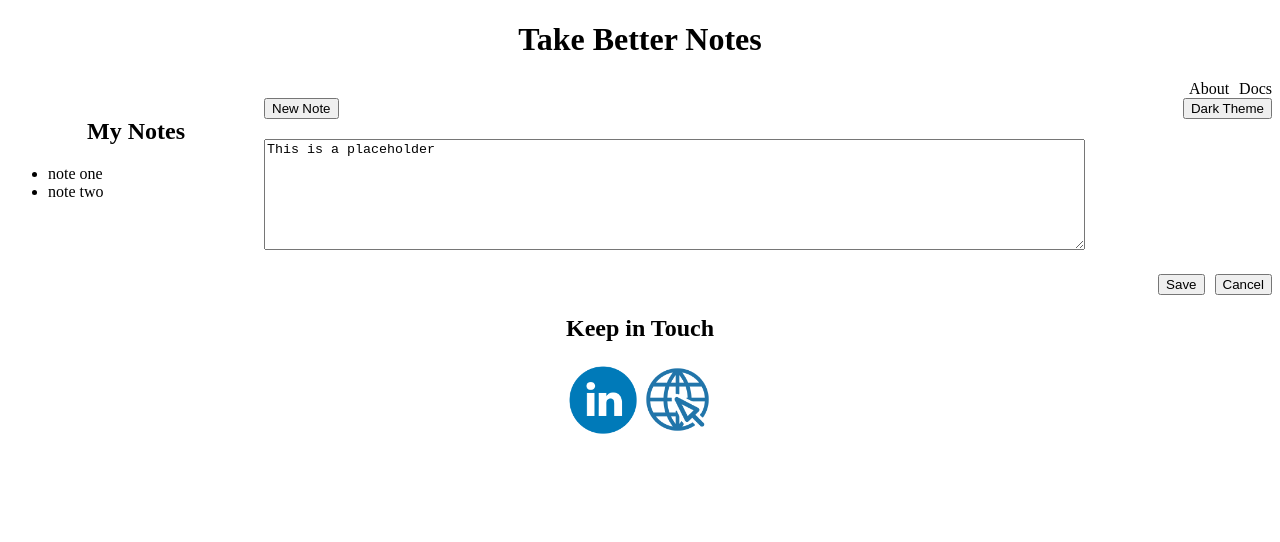
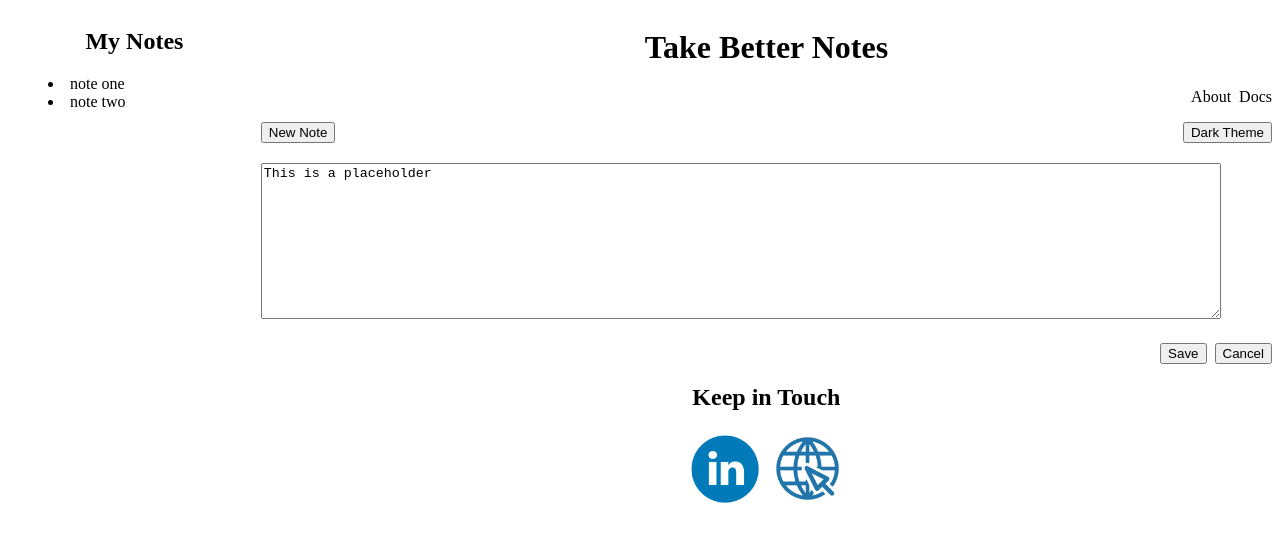
Before and after one commit to dlao7/1620_assignment1, a plain HTML site: page index.html in a window 1280 px wide. Drawn offline with Linux system fonts and the light colour scheme.

Commit message:
Changes layout of page to better match the assignment (sidebar and main section of the page are grid items, body is grid container). Changes all sizing units to relative units. Other minor adjustments to positioning of the elements inside the sidebar.

```diff
--- a/css/stylesheet.css
+++ b/css/stylesheet.css
@@ -1,43 +1,52 @@
 body{
-
+    max-height: 100vh;
+    display: grid;
+    grid-template-columns: 1fr 4fr;
 }
 
+h1, aside, footer{
+    text-align: center;
+}
+
+/* List of notes in the sidebar */
+ul.notes{
+    list-style-position: inside;
+    text-align:left;
+}
+
+/* header nav list items */
 nav li{
     list-style: none;
 }
 
+/* header nav links, save and cancel buttons */
+ul.top, div.bottom{
+    display: flex;
+    justify-content: flex-end;
+    gap: 0.5rem;
+}
+
+textarea{
+    margin: 1.5em 0;
+    box-sizing: border-box;
+    width: 95%;
+    max-width: 90vw;
+}
+
+/* New Note and Dark Theme Buttons */
 div.top{
     display: flex;
     justify-content: space-between;
+    width: 100%;
 }
 
-nav.top, div.bottom{
+/* Bottom Navigation Bar */
+nav.bottom{
     display: flex;
-    justify-content: flex-end;
-    gap: 10px;
+    justify-content: center;
+    gap: 0.5rem;
 }
 
-nav {
-    display: flex;
-    justify-content: center;
-    gap: 10 px;
+@media screen and (min-width: 700px){
+
 }
-
-textarea{
-    margin: 20px 0px;
-    box-sizing: border-box;
-    max-width: 100%;
-}
-
-img {
-    display: block;
-}
-
-h1, footer{
-    text-align:center;
-}
-
-main {
-    display: grid;
-    grid-template-columns: 20vw 4fr;
-}
--- a/index.html
+++ b/index.html
@@ -8,50 +8,53 @@
     <title>Note Taker</title>
   </head>
   <body>
-    <h1>Take Better Notes</h1>
-    <header>
-      <nav class="top">
-        <li>About</li>
-        <li>Docs</li>
-      </nav>
-    </header>
-    <main>
     <aside>
       <h1>My Notes</h1>
-        <ul>
+      <ul class="notes">
         <li>note one</li>
         <li>note two</li>
       </ul>
     </aside>
+    <main>
+      <h1>Take Better Notes</h1>
+      <header>
+        <nav>
+          <ul class="top">
+            <li>About</li>
+            <li>Docs</li>
+          </ul>
+        </nav>
+      </header>
       <article>
         <div class="top">
           <button>New Note</button>
           <button>Dark Theme</button>
         </div>
-        <textarea cols="100" rows="7">This is a placeholder</textarea>
+        <textarea cols="800" rows="10">This is a placeholder</textarea>
         <div class="bottom">
           <button>Save</button>
           <button>Cancel</button>
         </div>
       </article>
-    </main>
-
       <footer>
         <h2>Keep in Touch</h2>
-      <nav>
+        <nav class="bottom">
+          <a href="">
             <img
               src="images/linkedin_circle_color-512.webp"
               alt="Linked in Logo"
               width="75"
               height="75"
-        />
+          ></a>
+          <a href="">
             <img
               src="images/Internet_Line-02-512.webp"
               alt="Outlined network globe with arrow"
               width="75"
               height="75"
-        />
+          ></a>
         </nav>
       </footer>
+    </main>
   </body>
 </html>
```
Lines whose indentation alone changed are shown as unchanged.
